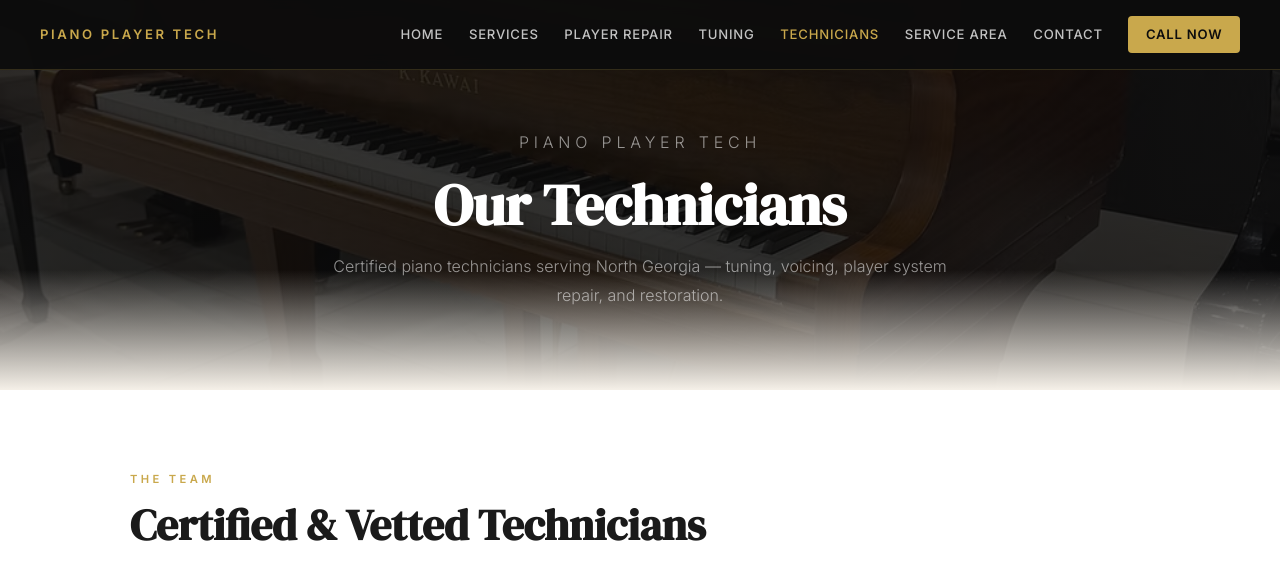
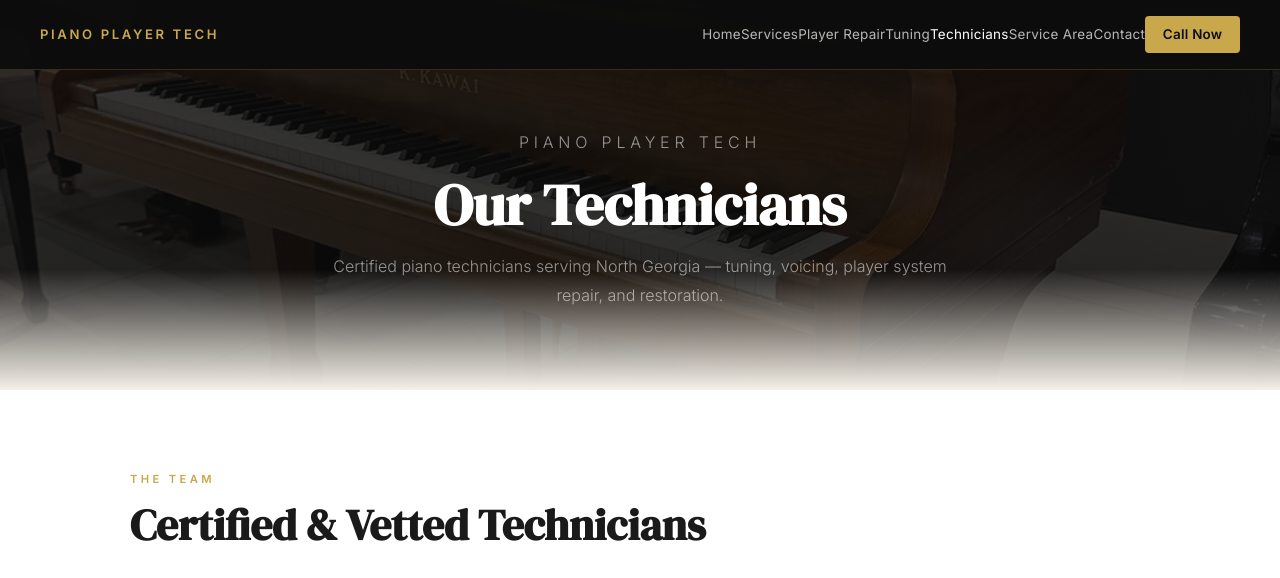
Before and after one commit to howardresourcegroup-cmd/PianoPlayerTech, a plain HTML site: page technicians.html in a window 1280 px wide. Shown: the top 578 px of the page. Drawn offline with Linux system fonts and the light colour scheme.

Commit message:
Nav: normalize all pages to title-case, remove text-transform uppercase

```diff
--- a/technicians.html
+++ b/technicians.html
@@ -46,13 +46,8 @@
             text-decoration: none; white-space: nowrap;
         }
         .nav-links { display: flex; align-items: center; }
-        .nav-links a {
-            color: rgba(255,255,255,0.75); text-decoration: none; margin-left: 1.6rem;
-            font-size: 0.82rem; font-weight: 500; letter-spacing: 0.06em;
-            text-transform: uppercase; transition: color 0.2s; white-space: nowrap;
-        }
-        .nav-links a:hover { color: var(--gold); }
-        .nav-links a.active { color: var(--gold); }
+        .nav-links a { color: rgba(255,255,255,0.7); text-decoration: none; font-size: 0.84rem; transition: color 0.2s; letter-spacing: 0.02em; }
+        .nav-links a:hover, .nav-links a.active { color: var(--white); }
         .nav-cta { background: var(--gold); color: var(--black) !important; padding: 0.45rem 1.1rem; border-radius: 4px; font-weight: 600 !important; }
         .nav-cta:hover { background: var(--gold-light) !important; }
 
```
Also changed, not shown: tuning.html (+2 -7 lines).
